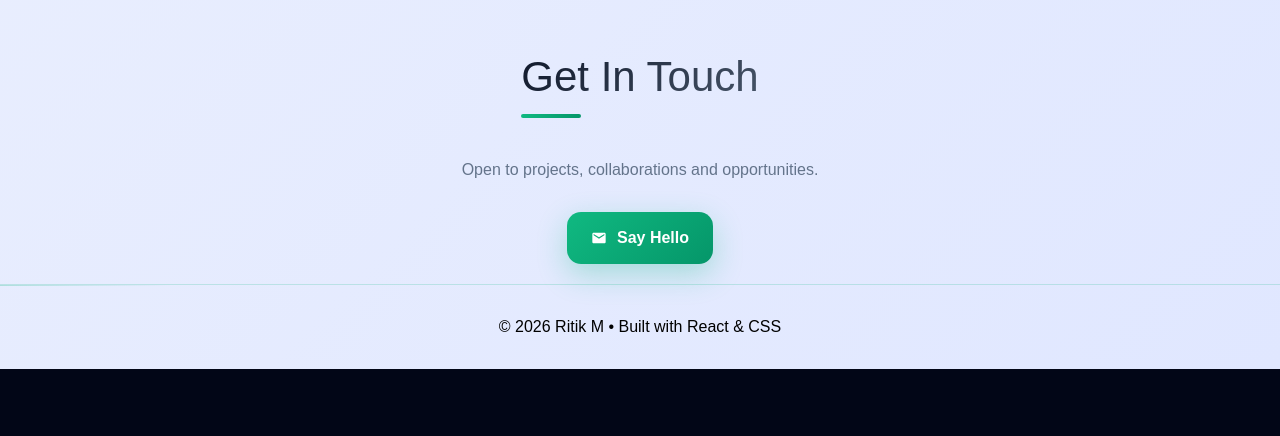
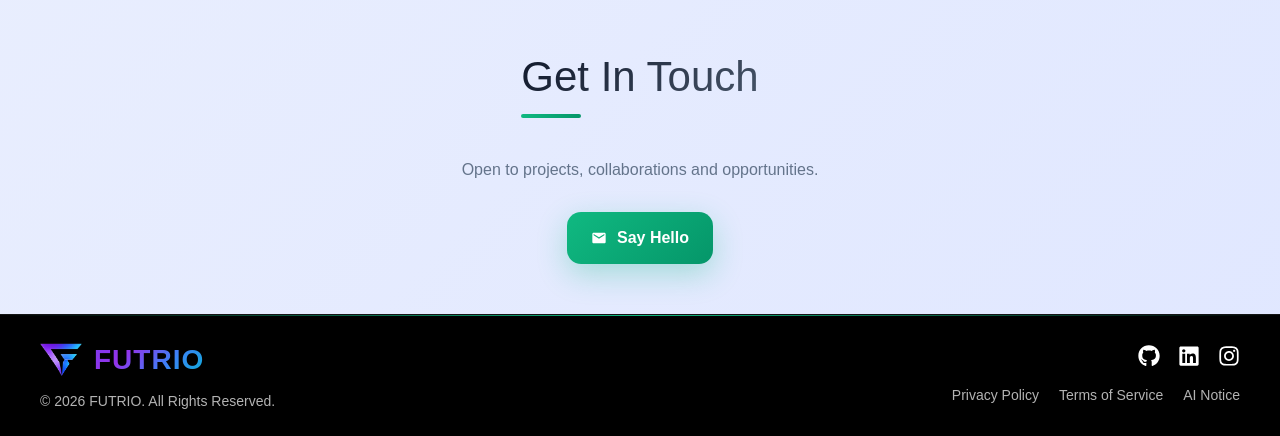
Before and after one commit to RitikM-AiDev/Ritik_aidev, a React (Vite) app in the folder Aizon/: page / in a window 1280 px wide. Shown: the part 3234-3670 px from the top of the page. Before the commit the page ends 3603 px from the top, so only its background shows below. Built offline with nearby package versions, Linux system fonts and the light colour scheme.

Commit message:
added footer

```diff
--- a/Aizon/src/App.jsx
+++ b/Aizon/src/App.jsx
@@ -1,4 +1,4 @@
-import { FaGithub, FaLinkedinIn, FaFileDownload } from "react-icons/fa";
+import { FaGithub, FaLinkedinIn, FaFileDownload,FaInstagram,FaLinkedin } from "react-icons/fa";
 import { MdEmail } from "react-icons/md";
 import ritik_photo from './assets/ritik_photo.jpeg';
 import Popup from './Popup.jsx';
@@ -517,10 +517,60 @@ and a backend powered by Agentic AI for intelligent analysis and report generati
         </div>
       </section>
 
-      {/* FOOTER */}
-      <footer className="footer">
-        © 2026 Ritik M • Built with React & CSS
-      </footer>
+
+
+
+<footer className="footer">
+  <div className="footer-container">
+
+    {/* LEFT */}
+    <div className="footer-left">
+
+      <a href="/" className="footer-brand">
+        <img
+          src="futrio-icon.png"
+          alt="FUTRIO Logo"
+          className="footer-logo-img"
+        />
+
+        <h2 className="footer-logo-text">
+          FUTRIO
+        </h2>
+      </a>
+
+      <p className="footer-copy">
+        © 2026 FUTRIO. All Rights Reserved.
+      </p>
+    </div>
+
+    {/* RIGHT */}
+    <div className="footer-right">
+
+      <div className="footer-socials">
+
+        <a href="https://github.com/RitikM-AiDev" target="_blank">
+          <FaGithub />
+        </a>
+
+        <a href="https://linkedin.com/in/futrio" target="_blank">
+          <FaLinkedin />
+        </a>
+
+        <a href="https://instagram.com/" target="_blank">
+          <FaInstagram />
+        </a>
+
+      </div>
+
+      <div className="footer-links">
+        <a href="/">Privacy Policy</a>
+        <a href="/">Terms of Service</a>
+        <a href="/">AI Notice</a>
+      </div>
+
+    </div>
+  </div>
+</footer>
     </div>
   );
 }
--- a/Aizon/src/index.css
+++ b/Aizon/src/index.css
@@ -793,43 +793,6 @@ button {
   animation: fadeIn 1s ease 0.3s backwards;
 }
 
-/* ===================================================== */
-/* FOOTER */
-/* ===================================================== */
-
-.footer {
-  margin-top: 20px;
-  border-top: black;
-  padding: 30px;
-  text-align: center;
-  color: black;
-  position: relative;
-  overflow: hidden;
-}
-
-.footer::before {
-  content: '';
-  position: absolute;
-  top: 0;
-  left: -100%;
-  width: 100%;
-  height: 1px;
-  background: black;
-  animation: footerLine 3s linear infinite;
-}
-
-@keyframes footerLine {
-  0% {
-    left: -100%;
-  }
-  100% {
-    left: 100%;
-  }
-}
-
-/* ===================================================== */
-/* BUTTONS - Premium effects */
-/* ===================================================== */
 
 .primary-btn-git,
 .secondary-btn-mail,
@@ -1119,12 +1082,145 @@ button {
   background: linear-gradient(90deg, transparent, rgba(16, 185, 129, 0.5), transparent);
 }
 
-.light-theme .footer {
-  border-top: 1px solid rgba(16, 185, 129, 0.2);
+
+.footer {
+  margin-top: 50px;
+  background: #000; /* pure black */
+  border-top: 1px solid rgba(255, 255, 255, 0.08);
+  padding: 24px;
+  position: relative;
+  overflow: hidden;
 }
 
-.light-theme .footer::before {
-  background: linear-gradient(90deg, transparent, #10b981, transparent);
+.footer::before {
+  content: '';
+  position: absolute;
+  top: 0;
+  left: 0;
+
+  width: 100%;
+  height: 1px;
+
+  background: linear-gradient(
+    90deg,
+    transparent,
+    #10b981,
+    transparent
+  );
+}
+
+.footer-container {
+  max-width: 1200px;
+  margin: auto;
+
+  display: flex;
+  justify-content: space-between;
+  align-items: center;
+  gap: 30px;
+  flex-wrap: wrap;
+}
+
+/* LEFT */
+
+.footer-brand {
+  display: flex;
+  align-items: center;
+  gap: 12px;
+
+  text-decoration: none;
+  margin-bottom: 10px;
+}
+
+.footer-logo-img {
+  width: 42px;
+  height: 42px;
+  object-fit: contain;
+}
+
+.footer-logo-text {
+   background: linear-gradient(
+    135deg,
+    #7c3aed 0%,
+    #9333ea 30%,
+    #3b82f6 65%,
+    #06b6d4 100%
+  );
+
+  -webkit-background-clip: text;
+  -webkit-text-fill-color: transparent;
+  background-clip: text;
+
+  letter-spacing: 1px;
+  font-size: 28px;
+  font-weight: 800;
+}
+
+.footer-copy {
+  color: rgba(255,255,255,0.7); /* soft white */
+  font-size: 14px;
+}
+
+/* RIGHT */
+
+.footer-right {
+  display: flex;
+  flex-direction: column;
+  align-items: flex-end;
+  gap: 18px;
+}
+
+.footer-socials {
+  display: flex;
+  gap: 18px;
+}
+
+.footer-socials a {
+  color: #fff; /* white */
+  font-size: 22px;
+  transition: 0.3s ease;
+}
+
+.footer-socials a:hover {
+  color: #10b981;
+  transform: translateY(-3px);
+}
+
+.footer-links {
+  display: flex;
+  gap: 20px;
+  flex-wrap: wrap;
+}
+
+.footer-links a {
+  color: rgba(255,255,255,0.7); /* soft white */
+  font-size: 14px;
+  transition: 0.3s ease;
+}
+
+.footer-links a:hover {
+  color: #10b981;
+}
+
+/* MOBILE */
+
+@media (max-width: 768px) {
+
+  .footer-container {
+    flex-direction: column;
+    text-align: center;
+  }
+
+  .footer-right {
+    align-items: center;
+  }
+
+  .footer-links {
+    justify-content: center;
+  }
+
+  .footer-brand {
+    justify-content: center;
+  }
 }
 
 .light-theme .mobile-menu {
```
